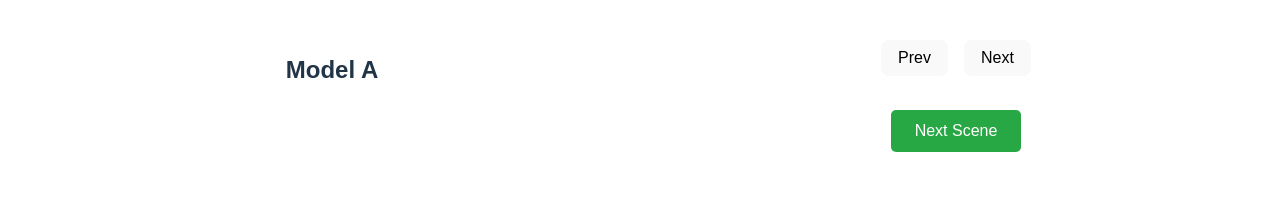
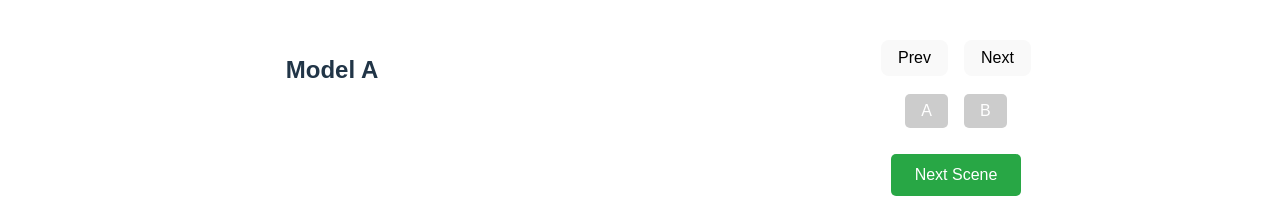
Before and after one commit to Jennifer827/user_study_tool, a React (Vite) app in the folder frontend/: page / in a window 1280 px wide. Shown: the top 198 px of the page. Built offline with nearby package versions, Linux system fonts and the light colour scheme; no server answers.

Commit message:
A/Bテスト追加

```diff
--- a/frontend/src/components/EvaluationSectionR.tsx
+++ b/frontend/src/components/EvaluationSectionR.tsx
@@ -27,6 +27,7 @@ const EvaluationSectionR: React.FC<EvaluationSectionRProps> = ({ onNext }) => {
   const [ratingModelB, setRatingModelB] = useState<(number | null)[]>(
     new Array(evaluationLabels.length).fill(null)
   );
+  const [abChoice, setAbChoice] = useState<string | null>(null);
   // 現在のシーン情報（getRandomR の結果）
   const [sceneData, setSceneData] = useState<any>(null);
   // resetTrigger を追加。シーン切替時にこの値をインクリメントしてリセットを通知する
@@ -80,6 +81,7 @@ const EvaluationSectionR: React.FC<EvaluationSectionRProps> = ({ onNext }) => {
       setGlobalSlideIndex(0);
       setRatingModelA(new Array(evaluationLabels.length).fill(null));
       setRatingModelB(new Array(evaluationLabels.length).fill(null));
+      setAbChoice(null);
       // リセット通知用のトリガーを更新
       setResetTrigger((prev) => prev + 1);
     } catch (error) {
@@ -118,7 +120,7 @@ const EvaluationSectionR: React.FC<EvaluationSectionRProps> = ({ onNext }) => {
     // チェック：どちらかに未入力がある場合はアラート
     const incompleteA = ratingModelA.some((rating) => rating === null);
     const incompleteB = ratingModelB.some((rating) => rating === null);
-    if (incompleteA || incompleteB) {
+    if (incompleteA || incompleteB || abChoice === null) {
       alert("すべての評価項目に入力してください。");
       return;
     }
@@ -165,6 +167,29 @@ const EvaluationSectionR: React.FC<EvaluationSectionRProps> = ({ onNext }) => {
       return;
     }
 
+    // ABテスト
+    const abPayload = {
+      win_model: abChoice === "A" ? sceneData.model1 : sceneData.model2,
+      lose_model: abChoice === "A" ? sceneData.model2 : sceneData.model1,
+      scene: sceneData.data,
+    };
+    try {
+      const res = await fetch(`${API_URL}/api/submit_AB`, {
+        method: "POST",
+        headers: { "Content-Type": "application/json" },
+        body: JSON.stringify(abPayload),
+      });
+      console.log("AB payload:", abPayload);
+      if (!res.ok) {
+        throw new Error(`HTTP error! Status: ${res.status}`);
+      }
+      const result = await res.json();
+      console.log("AB test submitted:", result);
+    } catch (error) {
+      console.error("Error submitting AB test result:", error);
+      return;
+    }
+
     // バックエンド送信後、親コールバック（onNext）を呼び出し、次シーンを取得
     onNext && onNext(payloadRatings);
     fetchRandomScene();
@@ -194,6 +219,26 @@ const EvaluationSectionR: React.FC<EvaluationSectionRProps> = ({ onNext }) => {
           </button>
           <button onClick={handleGlobalNext} style={buttonStyle}>
             Next
+          </button>
+        </div>
+        <div style={abTestControlsStyle}>
+          <button
+            onClick={() => setAbChoice("A")}
+            style={{
+              ...abButtonStyle,
+              backgroundColor: abChoice === "A" ? "#007bff" : "#ccc",
+            }}
+          >
+            A
+          </button>
+          <button
+            onClick={() => setAbChoice("B")}
+            style={{
+              ...abButtonStyle,
+              backgroundColor: abChoice === "B" ? "#007bff" : "#ccc",
+            }}
+          >
+            B
           </button>
         </div>
         <button onClick={handleNextScene} style={nextSceneButtonStyle}>
@@ -271,4 +316,20 @@ const nextSceneButtonStyle: React.CSSProperties = {
   marginTop: "1rem",
 };
 
+const abTestControlsStyle: React.CSSProperties = {
+  display: "flex",
+  justifyContent: "center",
+  marginBottom: "10px",
+};
+
+const abButtonStyle: React.CSSProperties = {
+  margin: "0 0.5rem",
+  padding: "0.5rem 1rem",
+  fontSize: "16px",
+  border: "none",
+  borderRadius: "5px",
+  color: "#fff",
+  cursor: "pointer",
+};
+
 export default EvaluationSectionR;
```
Also changed, not shown: 2 other files (tests, documents, lock files or other folders).
